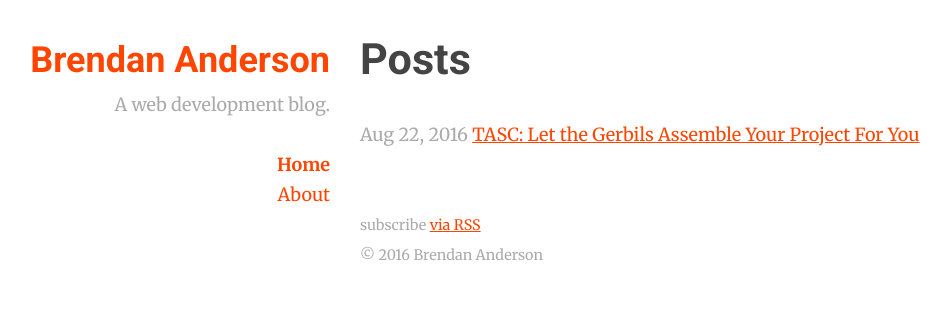
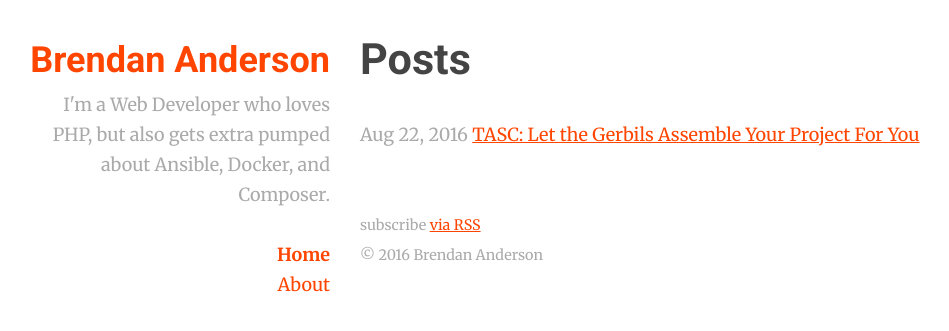
Before and after one commit to bander2/bander2.github.io, a Jekyll site: the page built from index.html, in a window 1280 px wide. Shown: the top 331 px of the page, without its empty margins (135-1084 px from the left). Built offline with Jekyll 4.4.1, drawn with Linux system fonts in a browser that asks for light colours.

Commit message:
Update description

```diff
--- a/_config.yml
+++ b/_config.yml
@@ -1,15 +1,18 @@
 title: Brendan Anderson
 email: bander2.imda@gmail.com
-description: A web development blog.
-baseurl: ""
-url: "https://www.andersonproject.com"
-enforce_ssl: "www.andersonproject.com"
+
+description: >
+  I'm a Web Developer who loves PHP, but also gets extra pumped about Ansible,
+  Docker, and Composer.
+
+baseurl:          ""
+url:              "https://www.andersonproject.com"
+enforce_ssl:      "www.andersonproject.com"
 twitter_username: andersonpro79
-github_username: hcpss-banderson
-author: Brendan Anderson
+github_username:  hcpss-banderson
 
 # Build settings
-markdown: kramdown
+markdown:    kramdown
 highlighter: rouge
 
 permalink: /posts/:title.html
```
